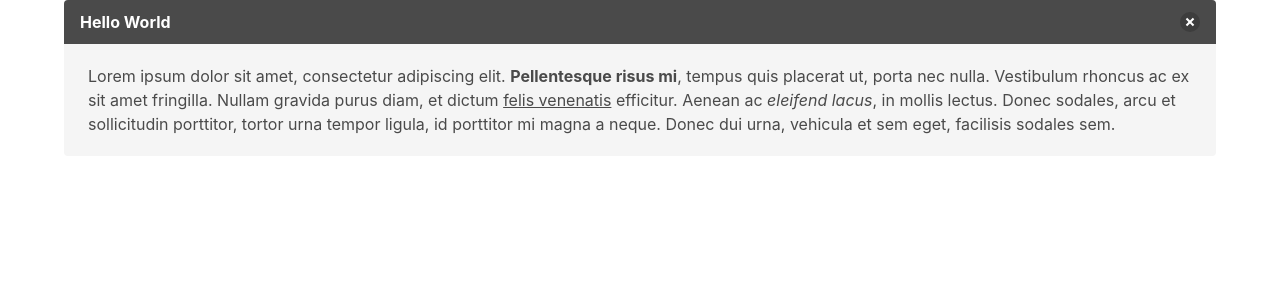
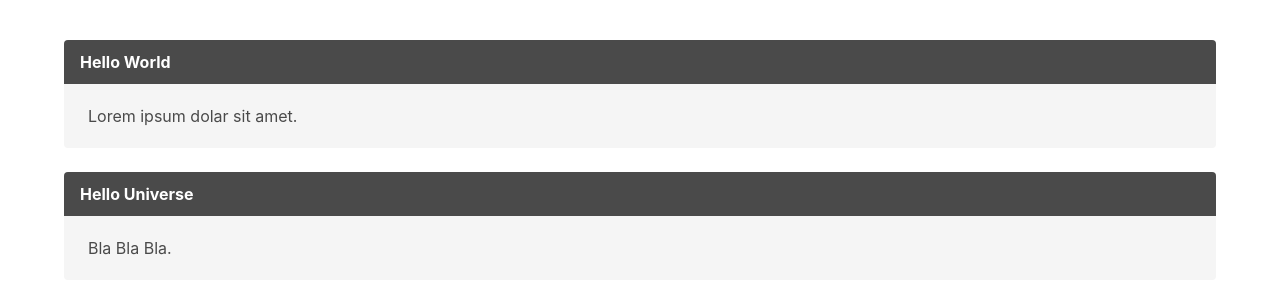
Before and after one commit to kimchunyong/Vue-Beginer, a plain HTML site: page learn-vue/component_01.html in a window 1280 px wide. Drawn offline with nearby package versions, Linux system fonts and the light colour scheme.

Commit message:
add components

```diff
--- a/learn-vue/component_01.html
+++ b/learn-vue/component_01.html
@@ -8,22 +8,18 @@
     <title>Document</title>
 
     <link rel="stylesheet" href="https://cdnjs.cloudflare.com/ajax/libs/bulma/0.7.1/css/bulma.css">
+    <style>
+        body{padding-top: 40px;}
+    </style>
 </head>
 
 <body>
     <div id="root" class="container">
-        <article class="message">
-            <div class="message-header">
-              <p>Hello World</p>
-              <button class="delete" aria-label="delete"></button>
-            </div>
-            <div class="message-body">
-              Lorem ipsum dolor sit amet, consectetur adipiscing elit. <strong>Pellentesque risus mi</strong>, tempus quis placerat ut, porta nec nulla. Vestibulum rhoncus ac ex sit amet fringilla. Nullam gravida purus diam, et dictum <a>felis venenatis</a> efficitur. Aenean ac <em>eleifend lacus</em>, in mollis lectus. Donec sodales, arcu et sollicitudin porttitor, tortor urna tempor ligula, id porttitor mi magna a neque. Donec dui urna, vehicula et sem eget, facilisis sodales sem.
-            </div>
-          </article>
+        <message title="Hello World" body="Lorem ipsum dolar sit amet."></message>
+        <message title="Hello Universe" body="Bla Bla Bla."></message>
     </div>
     <script src=" https://unpkg.com/vue@2.5.16/dist/vue.js "></script>
-    <script src="./js/components/main.js"></script>
+    <script src="./js/components/message.js"></script>
 </body>
 
 </html>
--- /dev/null
+++ b/learn-vue/js/components/message.js
@@ -0,0 +1,17 @@
+Vue.component('message',{
+    props:['title','body'],
+    template:`
+    <article class="message">
+    <div class="message-header">
+      {{ title }}
+    </div>
+    <div class="message-body">
+      {{ body }}
+    </div>
+  </article>
+    `
+})
+
+new Vue({
+    el: '#root'
+})
```
